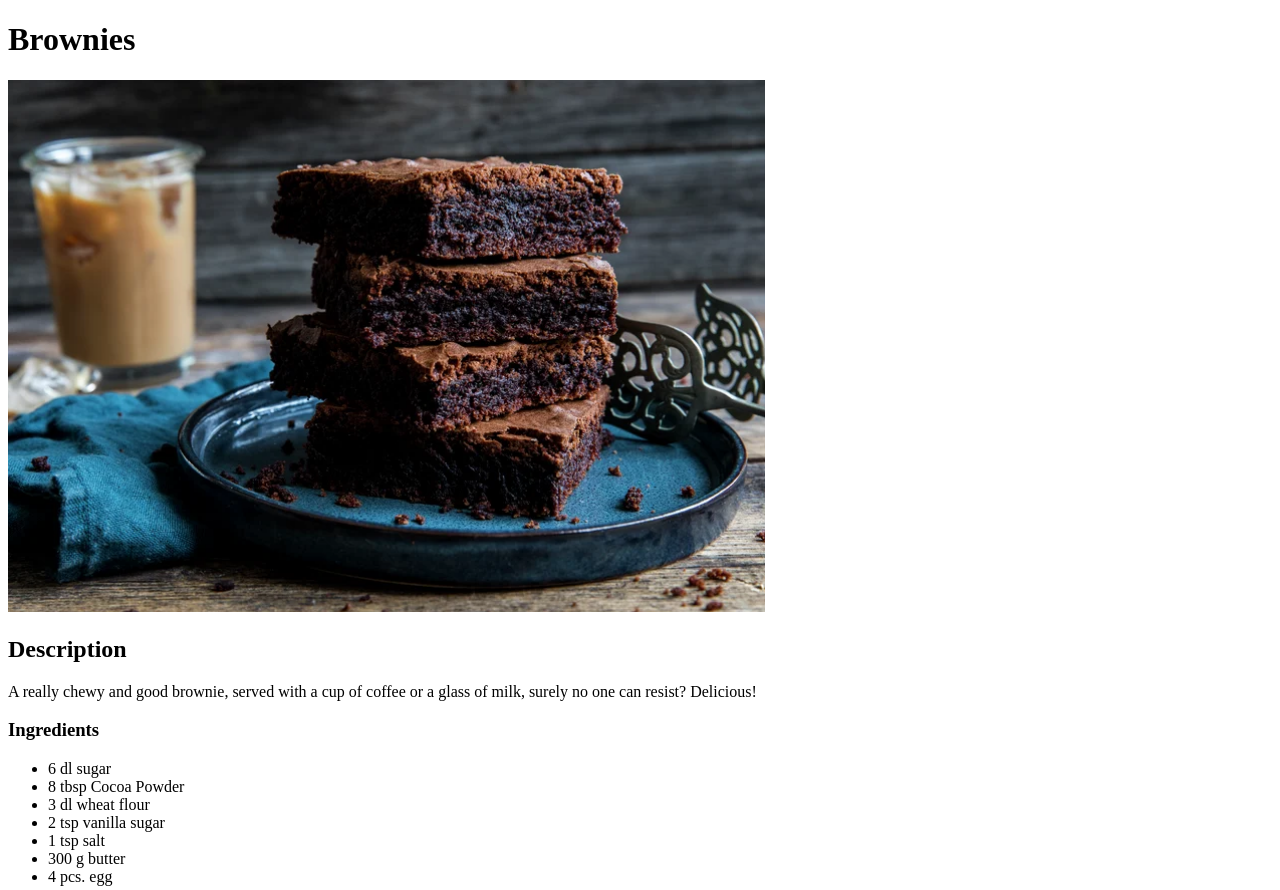
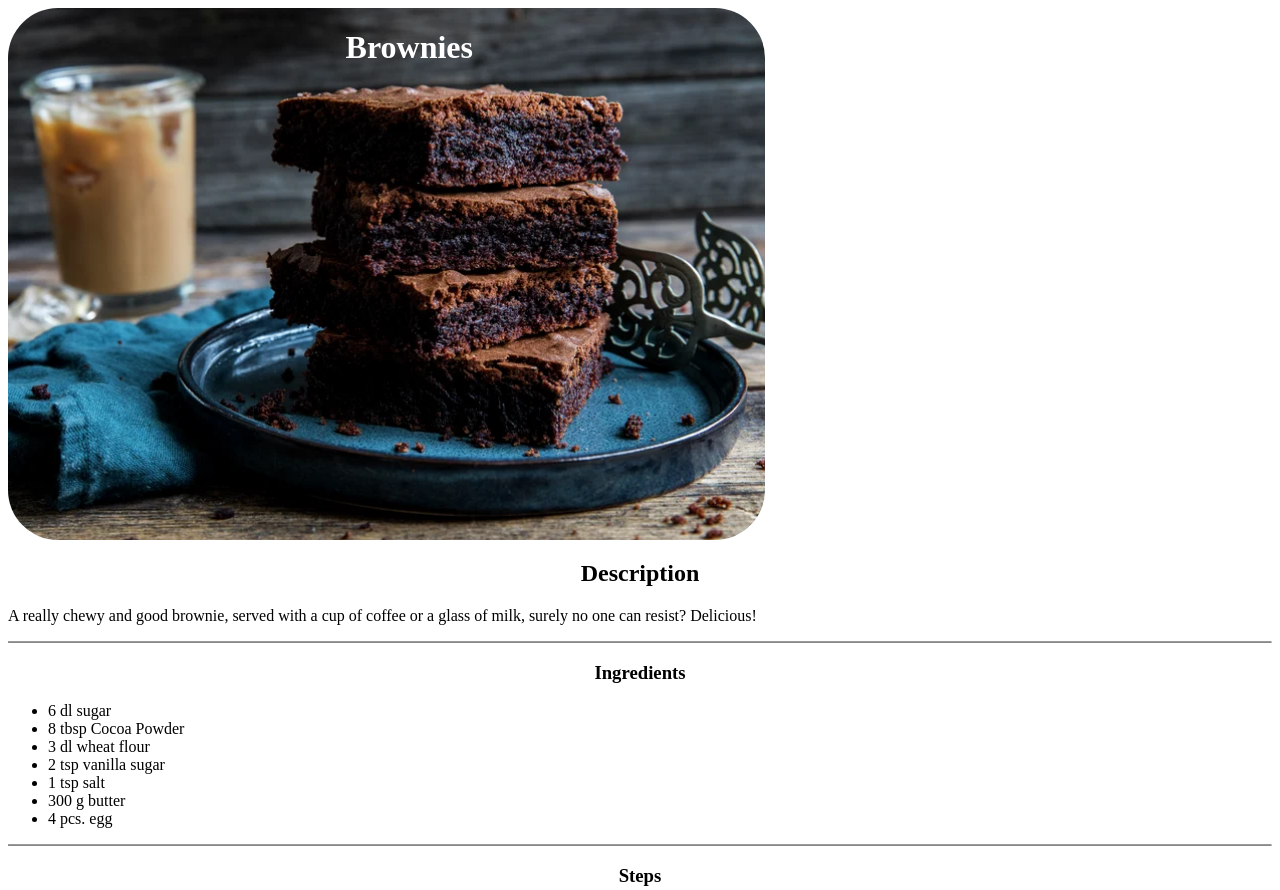
Before and after one commit to ONIGIRI1996/odin-recipes, a plain HTML site: page recipes/brownie.html in a window 1280 px wide. Shown: the top 890 px of the page. Drawn offline with Linux system fonts and the light colour scheme.

Commit message:
continue with the brownie recipe

```diff
--- a/recipes/brownie.html
+++ b/recipes/brownie.html
@@ -4,15 +4,18 @@
   <meta charset="UTF-8">
   <meta name="viewport" content="width=device-width, initial-scale=1.0">
   <title>Brownies</title>
+  <link rel="stylesheet" href="styles/brownies.css">
 </head>
 <body>
-  <h1>Brownies</h1>
-  <img src="../img/brownies.png">
+  <h1 class="brownie-head">Brownies</h1>
+  <img class="brownie-picture" src="../img/brownies.png">
 
-  <h2>Description</h2>
+  <h2 class="header">Description</h2>
+
   <p>
     A really chewy and good brownie, served with a cup of coffee or a glass of milk, surely no one can resist? Delicious!</p>
-  <h3>Ingredients</h3>
+  <hr class="line-one">
+  <h3 class="header">Ingredients</h3>
   <ul>
     <li>6 dl sugar</li>
     <li>8 tbsp Cocoa Powder</li>
@@ -22,7 +25,8 @@
     <li>300 g butter</li>
     <li>4 pcs. egg</li>
   </ul>
-  <h3>Steps</h3>
+  <hr class="line-one">
+  <h3 class="header">Steps</h3>
   <ol>
     <li> Mix all the dry ingredients in a baking bowl</li>
     <li> Melt the butter in a small saucepan and add the butter to the mixture. </li>
@@ -32,6 +36,7 @@
     <li>Cool the cake completely and cut it into pieces. Serve the cake with fresh raspberries, a raspberry coulis or a small sprinkling of icing sugar. An iced coffee or a glass of cold milk also tastes good.
     </li>
 
+
   </ol>
 </body>
 </html>
--- /dev/null
+++ b/recipes/styles/brownies.css
@@ -0,0 +1,24 @@
+p{
+    font-family: 'Times New Roman', Times, serif;
+}
+
+
+.brownie-picture{
+    display: block;
+    border-radius: 50px;
+
+}
+
+.brownie-head{
+    color: white;
+    position: absolute;
+    left:27%;
+}
+
+.header{
+    text-align: center;
+}
+
+.line-one{
+    border-bottom: 1px solid #888;
+}
```
Also changed, not shown: recipes/styles/cookies.css (added), recipes/styles/lemontart.css (added).
